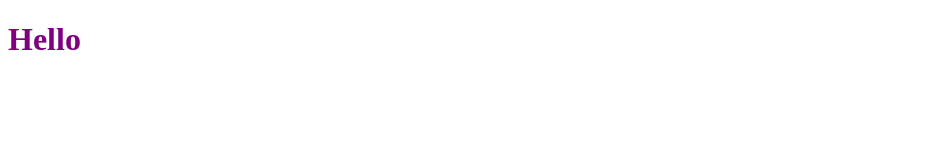
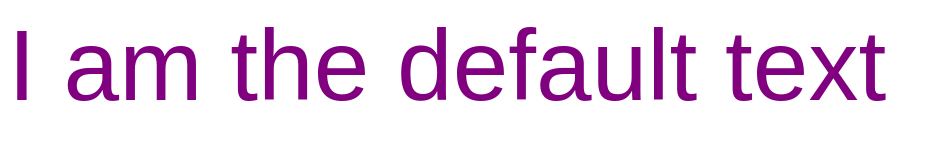
Before and after one commit to j-mcnally/x-amazing-rainbow-widget, a website: page demo/index.html in a window 1280 px wide. Shown: the whole page, without its empty margins (0-941 px from the left). Drawn offline with Linux system fonts and the light colour scheme.

Commit message:
minor tweaks

```diff
--- a/demo/index.html
+++ b/demo/index.html
@@ -19,9 +19,7 @@
 
 <body id="app">
   <x-amazing-rainbow-widget color="purple">
-    <h1> Hello </h1>
   </x-amazing-rainbow-widget>
-
 </body>
 
 <script type="text/javascript">
--- a/demo/x-tag-components.css
+++ b/demo/x-tag-components.css
@@ -0,0 +1,4 @@
+x-amazing-rainbow-widget {
+  font-size: 100px;
+  font-family: Arial;
+}
--- a/src/main.js
+++ b/src/main.js
@@ -3,18 +3,23 @@
 
 
   xtag.register('x-amazing-rainbow-widget', {
+    content: '<h1>An amazing widget</h1>',
     lifecycle: {
   		created: function(){
         this.locals = {
           count: 0,
           colors: ['red', 'green', 'blue', 'yellow'],
         };
+        var inner = this.innerHTML.replace(/\W/g, "");
+        if (inner.length <= 0) {
+          this.innerHTML = "I am the default text";
+        }
   		}
   	},
   	events: {
       'click:delegate(x-amazing-rainbow-widget)': function(){
         if (this.locals.count >= this.locals.colors.length) {
-          this.locals.count = 0
+          this.locals.count = 0;
         }
         this.color = this.locals.colors[this.locals.count];
         this.locals.count++;
```
